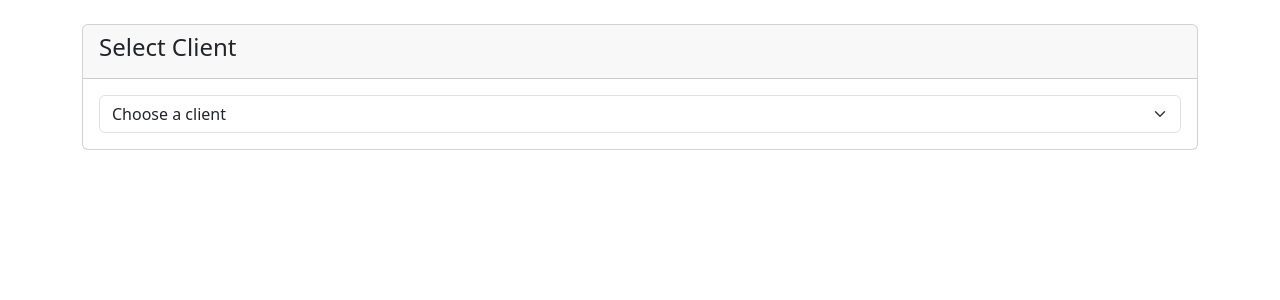
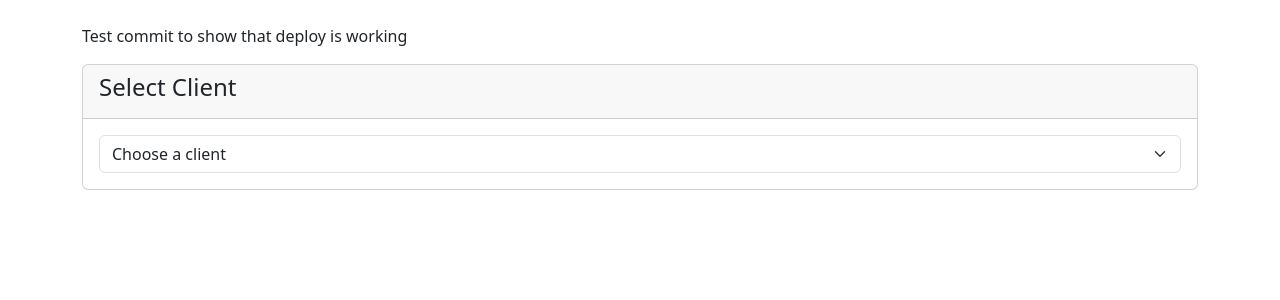
Before and after one commit to konstantinkonstantinovich/cicd_labs, a FastAPI app: template templates/client_purchases.html in a window 1280 px wide. Shown: the top 300 px of the page. Run offline with FastAPI, Linux system fonts and the light colour scheme; the template is opened without the code that fills it, so the values that code supplies are empty.

Commit message:
Added commit for testing auto-deploy

```diff
--- a/templates/client_purchases.html
+++ b/templates/client_purchases.html
@@ -7,6 +7,7 @@
 <body>
     <div class="container mt-4">
         <!-- Client Selection Form -->
+        <p>Test commit to show that deploy is working</p>
         <div class="card mb-4">
             <div class="card-header">
                 <h4>Select Client</h4>
```
